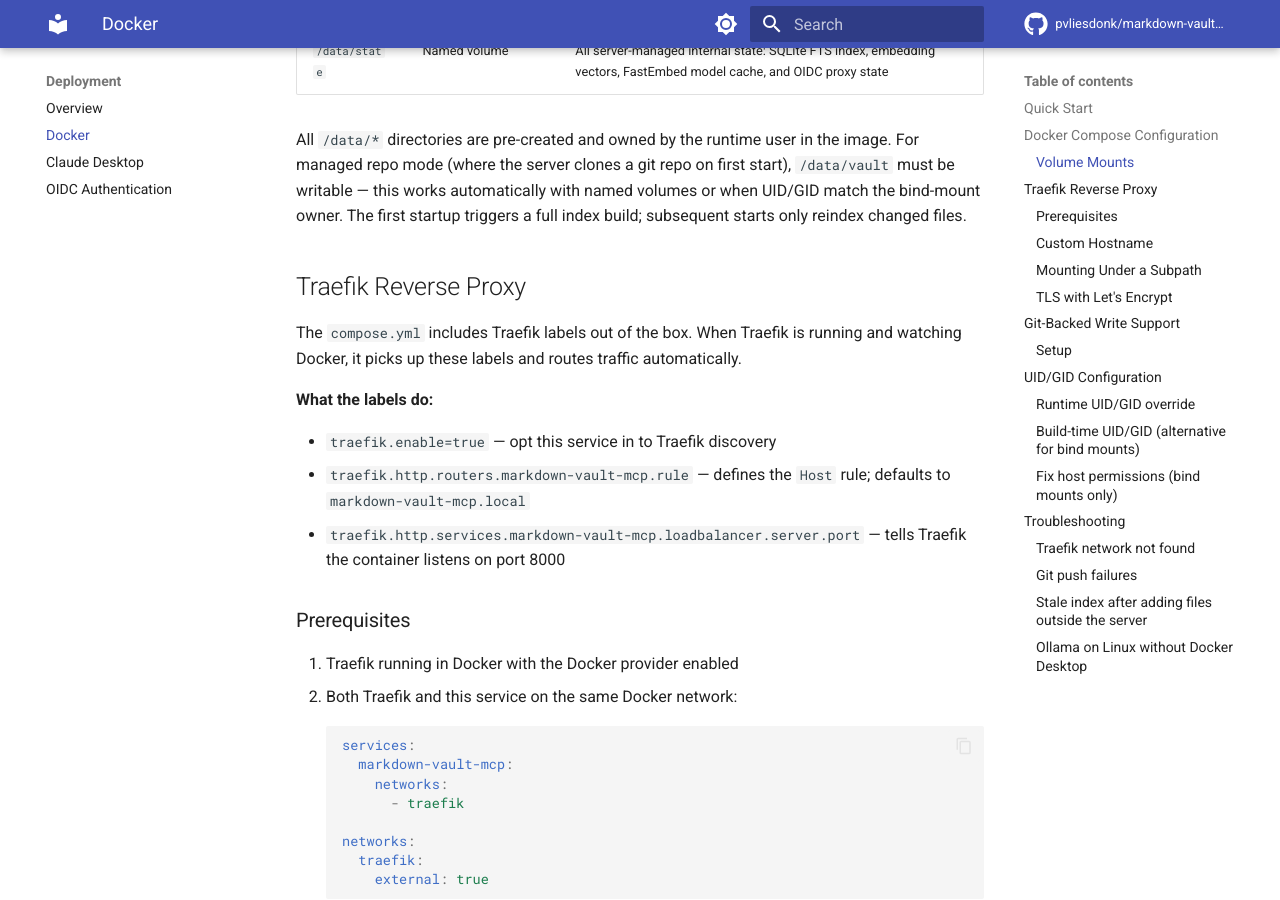
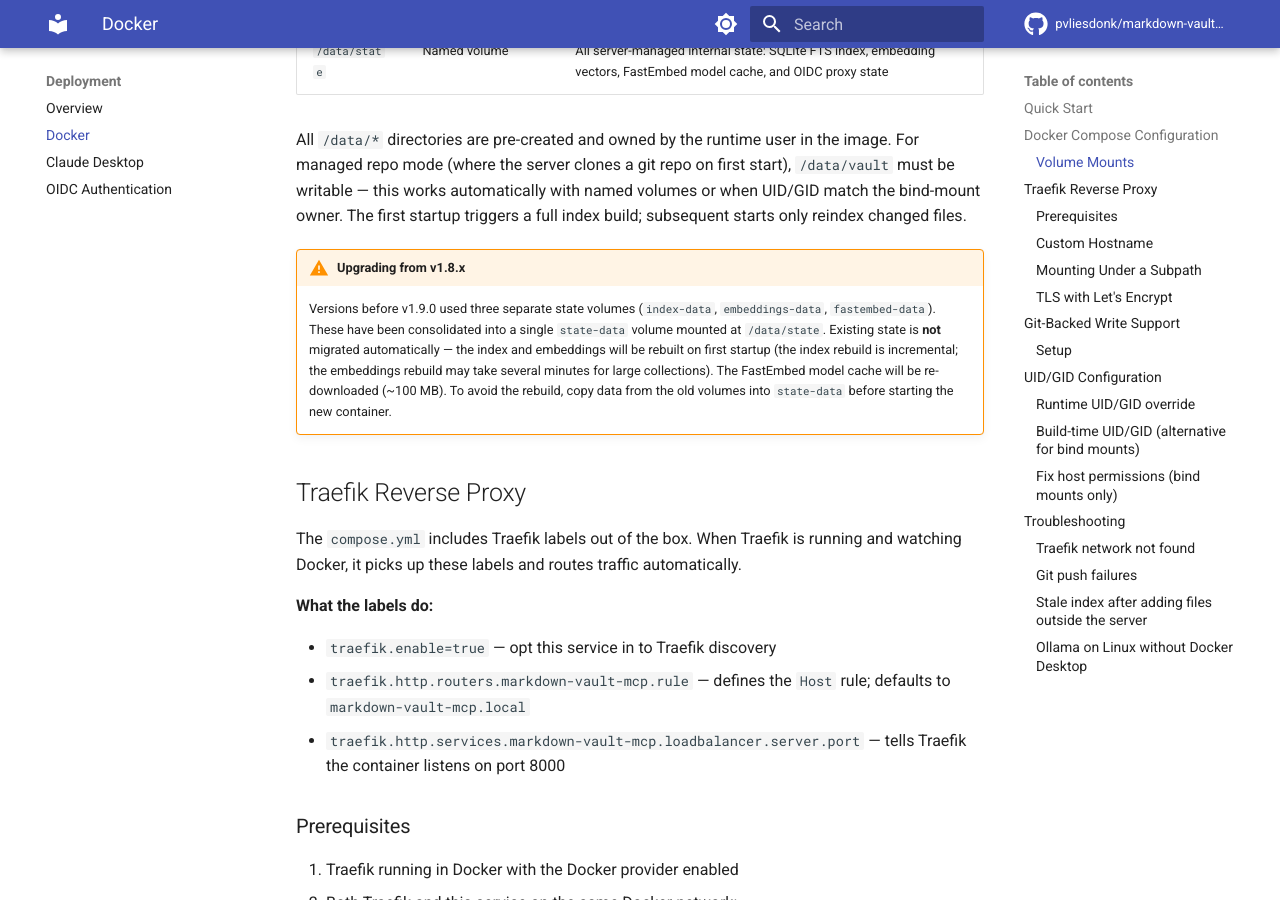
Before and after one commit to pvliesdonk/markdown-mcp, an MkDocs documentation site: the page built from docs/deployment/docker.md, in a window 1280 px wide and 900 px high, scrolled down 1263 px. Built offline with MkDocs 1.6.1 and Material for MkDocs 9.7.7, drawn with Linux system fonts in a browser that asks for light colours; comment, search, counter and statistics services are not loaded.

Commit message:
fix: address PR #177 review comments
- Add FASTMCP_HOME to compose.yml environment block for discoverability
- Add defensive mkdir in entrypoint for state subdirectories
- Add v1.8.x → v1.9.0 volume migration note to docker.md

Co-Authored-By: Claude Opus 4.6 <noreply@anthropic.com>

```diff
--- a/compose.yml
+++ b/compose.yml
@@ -15,6 +15,7 @@ services:
       MARKDOWN_VAULT_MCP_INDEX_PATH: /data/state/index.db
       MARKDOWN_VAULT_MCP_EMBEDDINGS_PATH: /data/state/embeddings/embeddings
       MARKDOWN_VAULT_MCP_FASTEMBED_CACHE_DIR: /data/state/fastembed
+      FASTMCP_HOME: /data/state/fastmcp
     restart: unless-stopped
     labels:
       - "traefik.enable=true"
--- a/docs/deployment/docker.md
+++ b/docs/deployment/docker.md
@@ -53,6 +53,9 @@ volumes:
 | `/data/state` | Named volume | All server-managed internal state: SQLite FTS index, embedding vectors, FastEmbed model cache, and OIDC proxy state |
 
 All `/data/*` directories are pre-created and owned by the runtime user in the image. For managed repo mode (where the server clones a git repo on first start), `/data/vault` must be writable — this works automatically with named volumes or when UID/GID match the bind-mount owner. The first startup triggers a full index build; subsequent starts only reindex changed files.
+
+!!! warning "Upgrading from v1.8.x"
+    Versions before v1.9.0 used three separate state volumes (`index-data`, `embeddings-data`, `fastembed-data`). These have been consolidated into a single `state-data` volume mounted at `/data/state`. Existing state is **not** migrated automatically — the index and embeddings will be rebuilt on first startup (the index rebuild is incremental; the embeddings rebuild may take several minutes for large collections). The FastEmbed model cache will be re-downloaded (~100 MB). To avoid the rebuild, copy data from the old volumes into `state-data` before starting the new container.
 
 ## Traefik Reverse Proxy
 
```
Also changed, not shown: 1 other file.
